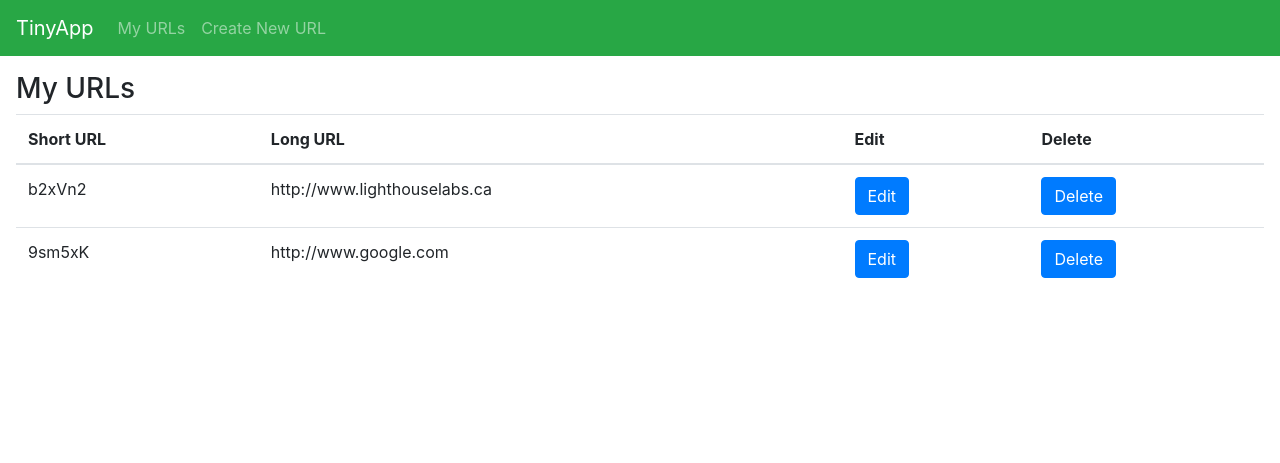
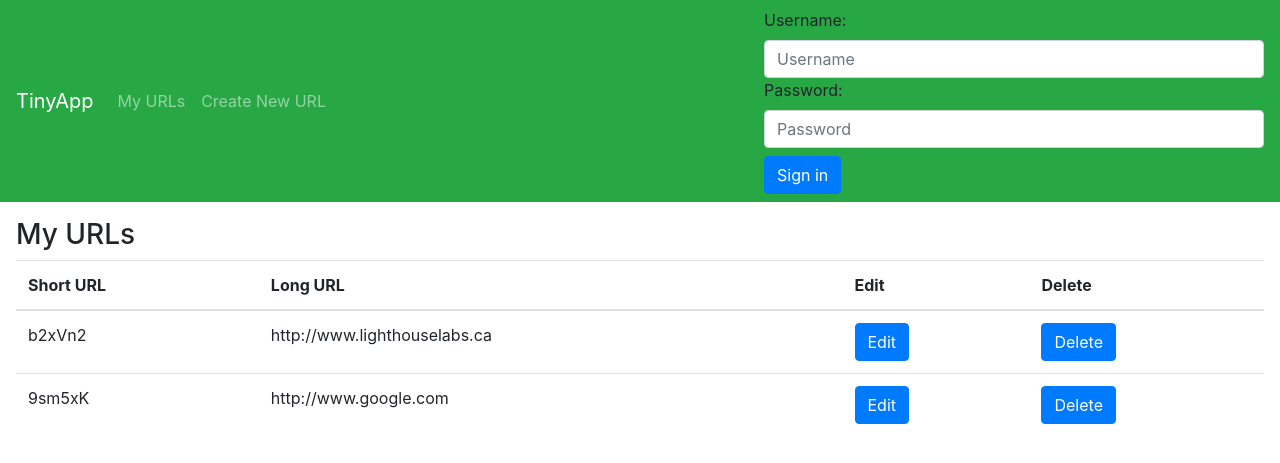
Before and after one commit to OOgunremi/tinyapp, a Node server app: page /urls in a window 1280 px wide. Shown: the top 463 px of the page. Run offline with Node 20, Linux system fonts and the light colour scheme; some libraries are stand-ins or nearby versions.

Commit message:
added a few lines of code to _header.ejs to display login/password

```diff
--- a/express_server.js
+++ b/express_server.js
@@ -5,6 +5,9 @@ const app  = express();
 const port = 8080;
 const bodyParser = require("body-parser");
 app.use(bodyParser.urlencoded({extended: true}));
+const cookieParser = require('cookie-parser');
+app.use(cookieParser());
+
 app.set('view engine', 'ejs');
 function generateRandomString(noOfChars) {
   const characters = 'ABCDEFGHIJKLMNOPQRSTUVWXYZabcdefghijklmnopqrstuvwxyz0123456789';
@@ -64,6 +67,11 @@ app.post("/urls/:shortURL/edit", (req, res) => {
   urlDatabase[shortURL] = longURL;
   res.redirect(`/urls/`);
 });
+app.post("/login", (req, res) => {
+  console.log()
+
+  res.redirect(`/urls/`);
+});
 app.listen(port, () => {
   console.log(`App listening on port ${port}!`);
 });
--- a/package.json
+++ b/package.json
@@ -20,6 +20,7 @@
   "homepage": "https://github.com/OOgunremi/tinyapp#readme",
   "dependencies": {
     "body-parser": "^1.19.2",
+    "cookie-parser": "^1.4.6",
     "ejs": "^3.1.6",
     "express": "^4.17.3",
     "morgan": "^1.10.0",
--- a/views/partials/_header.ejs
+++ b/views/partials/_header.ejs
@@ -10,5 +10,14 @@
         <a class="nav-item nav-link" href="/urls/new">Create New URL</a>
       </div>
     </div>
+    <form method="POST" action="/login">
+      <div class="form-group mb-2">
+        <label for="Username">Username:</label>
+        <input class="form-control" type="text" name="Username" placeholder="Username" style="width: 500px">
+        <label for="password">Password:</label>
+        <input class="form-control" type="password" name="password" placeholder="Password" style="width: 500px">
+      </div>
+        <button type="submit" class="btn btn-primary">Sign in</button>
+    </form>
   </nav>
 </header>
```
Also changed, not shown: 1 other file.
